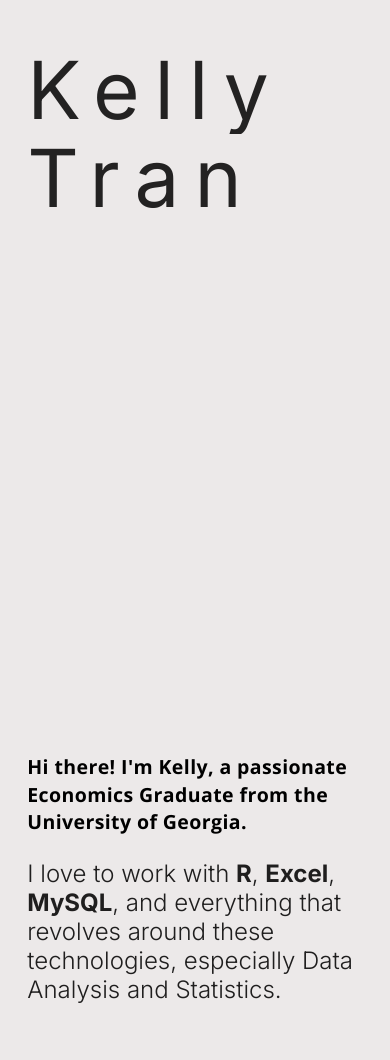
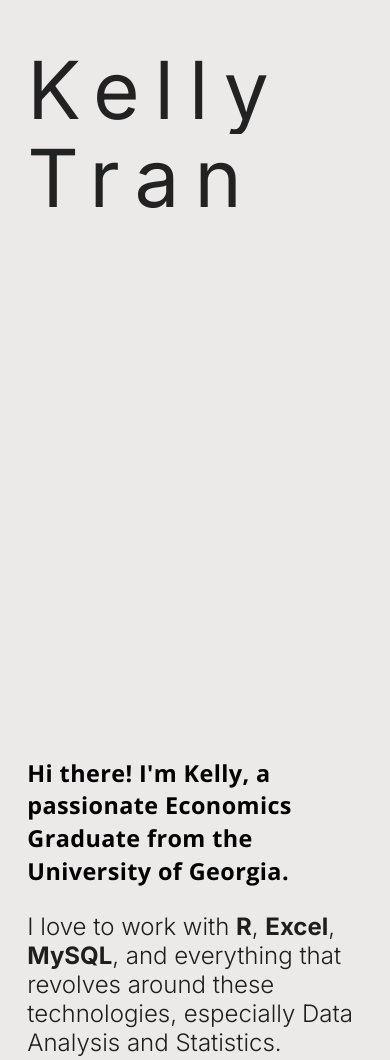
Before and after one commit to Tran-Steven/kelly-website, a Next.js app: page / in a window 390 px wide. Shown: the part 134-1194 px from the top of the page. Built offline with nearby package versions, Linux system fonts and the light colour scheme; a web font is replaced by a local one.

Commit message:
font size change

```diff
--- a/src/app/page.module.css
+++ b/src/app/page.module.css
@@ -41,7 +41,7 @@
     z-index: 400;
   }
   .aboutintro {
-    font-size: 5vw;
+    font-size: 6vw;
   }
 }
 /* .down {
```
